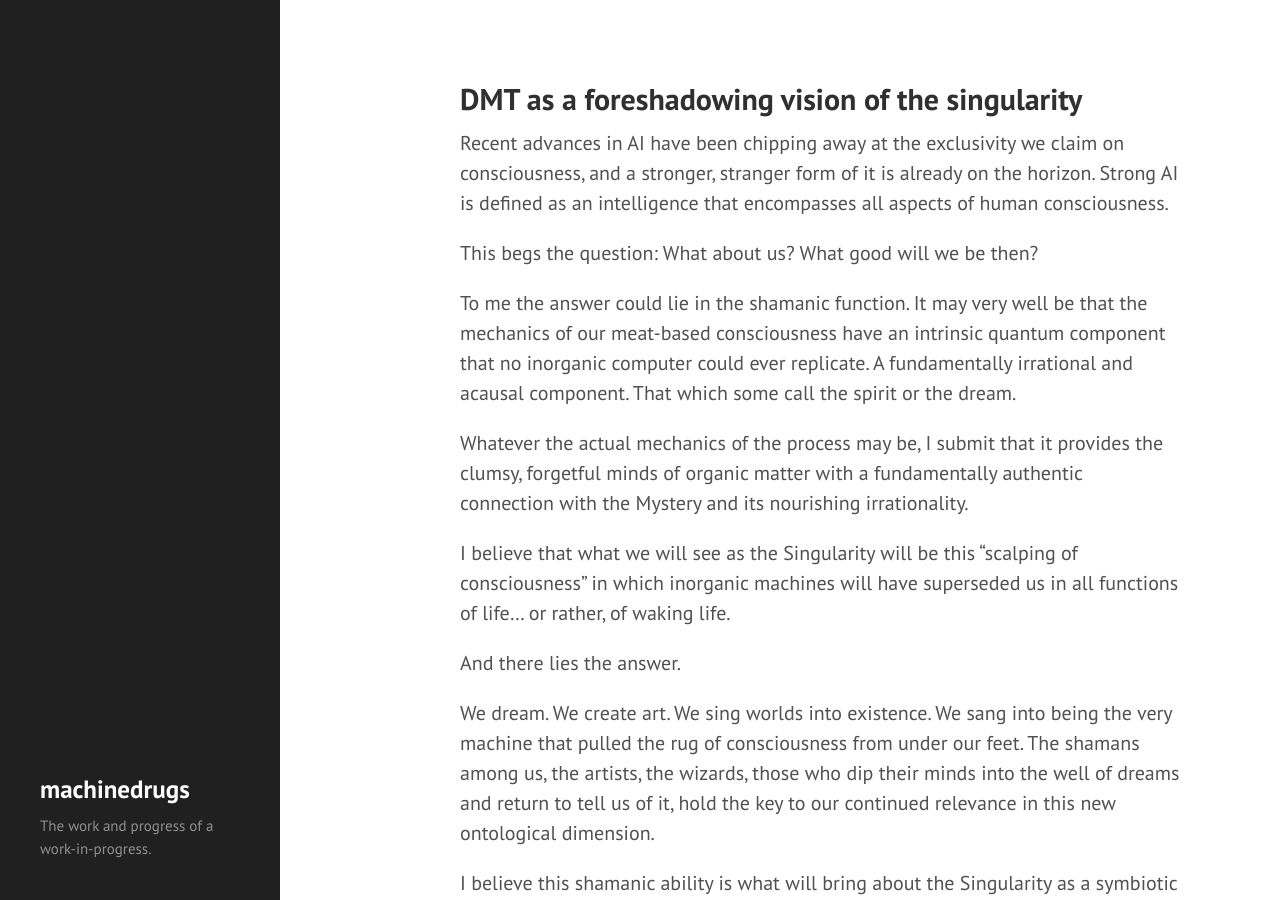
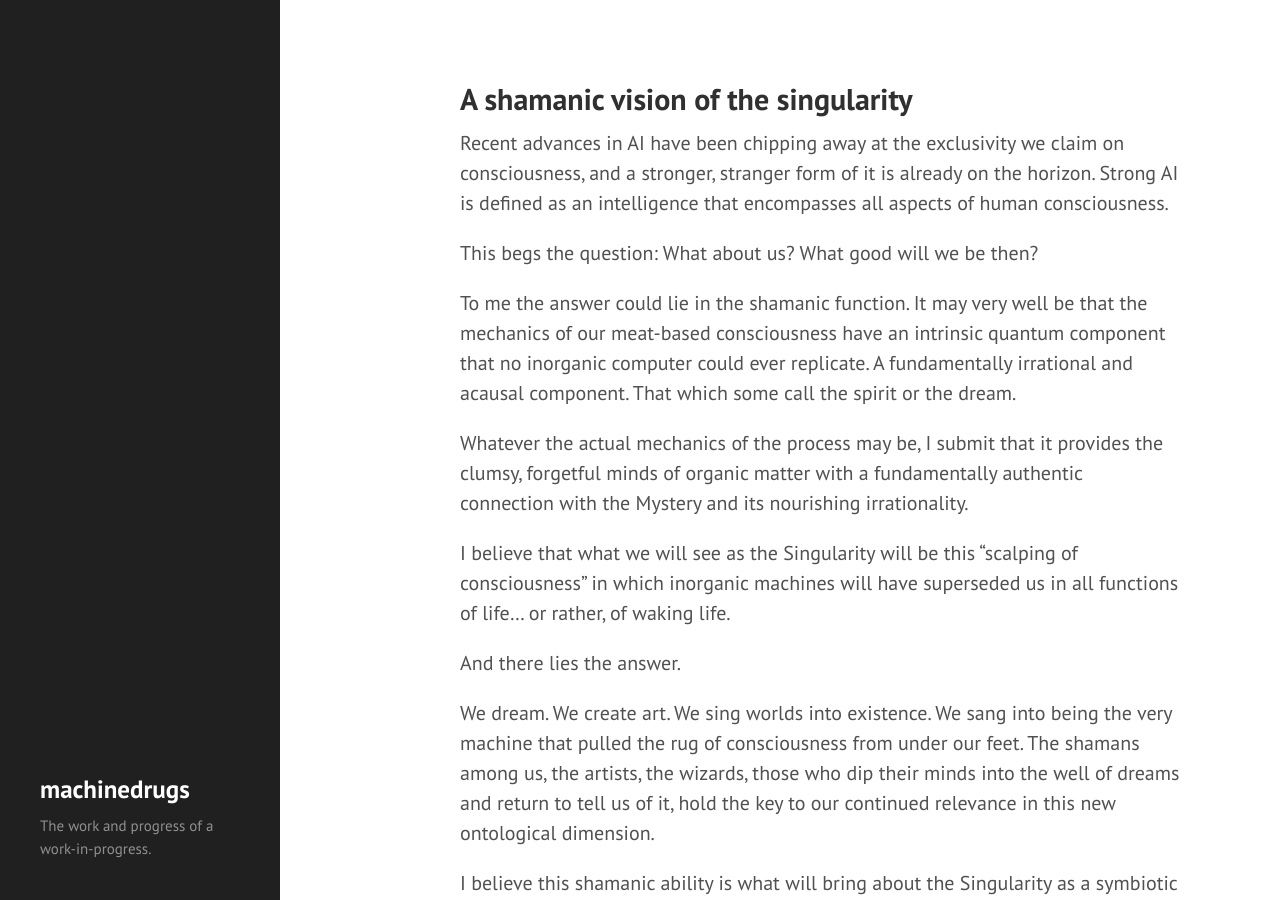
Before and after one commit to erdence/erdence.github.io, a Jekyll site: the page built from _posts/2015-10-01-shamanic-vision-singularity.markdown, in a window 1280 px wide and 900 px high. Built offline with Jekyll 4.4.1, drawn with Linux system fonts in a browser that asks for light colours.

Commit message:
Update and rename 2015-10-01-dmt-vision-singularity.markdown to 2015-10-01-shamanic-vision-singularity.markdown

```diff
--- a/_posts/2015-10-01-dmt-vision-singularity.markdown
+++ b/_posts/2015-10-01-shamanic-vision-singularity.markdown
@@ -1,6 +1,6 @@
 ---
 published: true
-title: DMT as a foreshadowing vision of the singularity
+title: A shamanic vision of the singularity
 layout: page
 ---
 
```
